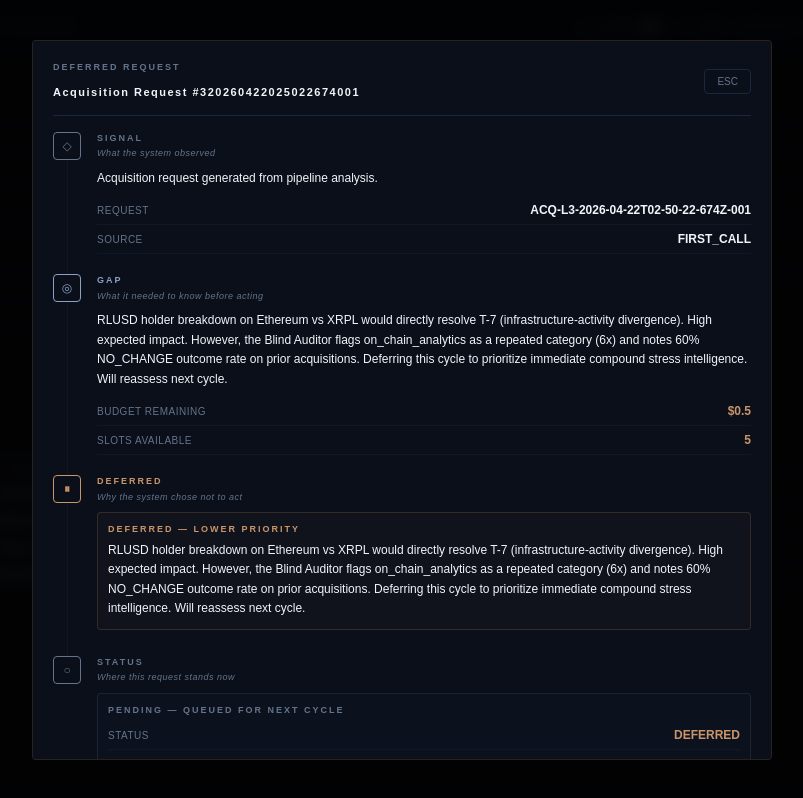
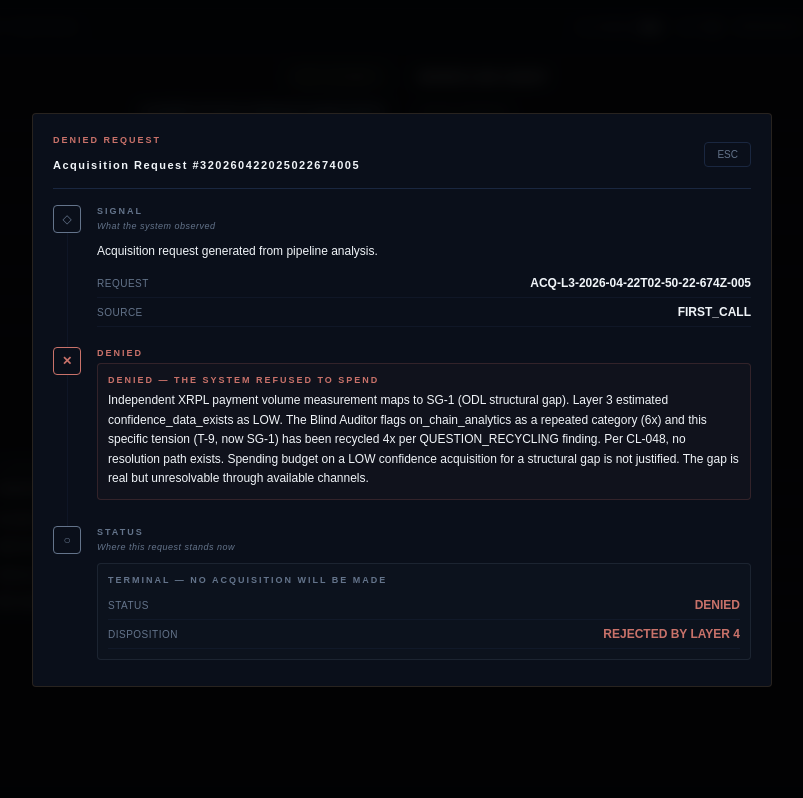
Before and after one commit to Integrity-Protocol/integrity-protocol-x402-hub, a Next.js app: page / in a window 1280 px wide. Both pictures are taken after a click on the element 640 px from the left and 492 px from the top of the page. Shown: the whole page, without its empty margins (238-1041 px from the left). Built offline with nearby package versions, Linux system fonts and the light colour scheme.

Commit message:
feat: clickable tx_hash explorer links (BaseScan/Bithomp), denied row + drilldown modal in triage ledger

```diff
--- a/src/app/api/targets/route.ts
+++ b/src/app/api/targets/route.ts
@@ -134,6 +134,7 @@ export async function GET() {
       const shaped: Transaction = {
         id: t.request_id || '',
         hash: truncateHash(t.tx_hash),
+        fullHash: t.tx_hash || null,
         amt: formatAmount(t),
         vendor: t.vendor || '—',
         query: t.description || '—',
@@ -197,6 +198,7 @@ export async function GET() {
           amt: formatAmount(t),
           chain: t.chain === 'xrpl' ? 'XRPL Mainnet' : t.chain === 'base' ? 'Base Mainnet' : '—',
           hash: truncateHash(t.tx_hash),
+          fullHash: t.tx_hash || null,
           query: t.description || '—',
         },
         correct: {
--- a/src/app/page.tsx
+++ b/src/app/page.tsx
@@ -6,6 +6,7 @@ import { useState, useEffect } from "react"
 interface Transaction {
   id: string
   hash: string
+  fullHash: string | null
   amt: string
   vendor: string
   query: string
@@ -37,6 +38,7 @@ interface DrillData {
     amt: string
     chain: string
     hash: string
+    fullHash: string | null
     query: string
   }
   correct: {
@@ -405,6 +407,7 @@ function Modal({ tx, drill, onClose }: ModalProps) {
       amt: tx.amt,
       chain: tx.hash?.startsWith("0x") ? "Base Mainnet" : "XRPL Mainnet",
       hash: tx.hash,
+      fullHash: tx.fullHash,
       query: tx.query,
     },
     correct: { old: null, new_r: null, cid: null },
@@ -512,7 +515,21 @@ function Modal({ tx, drill, onClose }: ModalProps) {
             <DataRow label="AMOUNT" value={d.acquire.amt} color={C.olive} />
             <DataRow label="CHAIN" value={d.acquire.chain} />
             <DataRow label="MODEL" value={d.acquire.model} />
-            <DataRow label="TX HASH" value={d.acquire.hash} color={C.slate} />
+            {d.acquire.fullHash ? (
+              <a
+                href={d.acquire.fullHash.startsWith("0x")
+                  ? `https://sepolia.basescan.org/tx/${d.acquire.fullHash}`
+                  : `https://bithomp.com/explorer/${d.acquire.fullHash}`}
+                target="_blank"
+                rel="noopener noreferrer"
+                onClick={(e) => e.stopPropagation()}
+                className="block"
+              >
+                <DataRow label="TX HASH" value={d.acquire.hash} color="#60a5fa" />
+              </a>
+            ) : (
+              <DataRow label="TX HASH" value="PENDING" color={C.slate} />
+            )}
             <div className="py-1.5">
               <span className="text-[10px] tracking-[0.5px] font-semibold" style={{ color: C.lbl }}>
                 QUERY
@@ -636,6 +653,7 @@ export default function AgentHub() {
   const [sel, setSel] = useState<Transaction | null>(null)
   const [modal, setModal] = useState<Transaction | null>(null)
   const [deferredModal, setDeferredModal] = useState<any>(null)
+  const [deniedModal, setDeniedModal] = useState<any>(null)
   const [data, setData] = useState<HubData | null>(null)
   const [loading, setLoading] = useState(true)
   const [error, setError] = useState<string | null>(null)
@@ -824,6 +842,28 @@ export default function AgentHub() {
 
           {/* Deferred & Approved Rows */}
           <div className="flex-1 min-h-0" style={{ overflowY: "auto" }}>
+            {bd.denied.map((n: any) => (
+              <div
+                key={n.request_id}
+                className="grid gap-1.5 py-1 items-start cursor-pointer"
+                style={{
+                  gridTemplateColumns: "55px 55px 75px 1fr",
+                  borderBottom: `1px solid ${C.row}`,
+                }}
+                onClick={() => setDeniedModal(n)}
+              >
+                <span className="text-[10px] font-bold" style={{ color: C.coral }} title={n.request_id}>
+                  {shortId(n.request_id)}
+                </span>
+                <span className="text-[9px] font-bold" style={{ color: C.coral }}>
+                  DENIED
+                </span>
+                <span className="text-[9px] font-medium" style={{ color: C.lbl }}>
+                  {n._source ? n._source.toUpperCase() : "—"}
+                </span>
+                <ExpandableText text={n.reasoning} max={80} />
+              </div>
+            ))}
             {bd.deferred.map((d) => (
               <div
                 key={d.request_id}
@@ -958,6 +998,52 @@ export default function AgentHub() {
           </div>
         </div>
       )}
+        {deniedModal && (
+          <div
+            className="fixed inset-0 flex items-center justify-center z-[1000] backdrop-blur-sm"
+            style={{ background: "rgba(0,0,0,0.85)" }}
+            onClick={() => setDeniedModal(null)}
+          >
+            <div
+              className="rounded-[4px] w-[94%] max-w-[740px] max-h-[90vh] overflow-y-auto p-5"
+              style={{ background: C.bg, border: `1px solid ${C.wire}` }}
+              onClick={(e) => e.stopPropagation()}
+            >
+              <div className="flex justify-between items-center mb-4 pb-3" style={{ borderBottom: `1px solid ${C.section}` }}>
+                <div>
+                  <div className="text-[9px] tracking-[2px] mb-1 font-semibold" style={{ color: C.coral }}>DENIED REQUEST</div>
+                  <span className="text-[11px] font-bold tracking-[1.5px]" style={{ color: C.hi }}>
+                    Acquisition Request #{deniedModal.request_id.replace(/\D/g, "")}
+                  </span>
+                </div>
+                <button onClick={() => setDeniedModal(null)} className="border rounded-[4px] px-3 py-1 cursor-pointer text-[10px] font-medium" style={{ background: "none", borderColor: C.section, color: C.lbl }}>ESC</button>
+              </div>
+
+              <Node label="SIGNAL" color={C.lbl} icon={<span style={{ color: C.lbl }}>◇</span>}>
+                <div className="text-xs leading-relaxed mb-2 font-medium" style={{ color: C.val }}>
+                  Acquisition request generated from pipeline analysis.
+                </div>
+                <DataRow label="REQUEST" value={deniedModal.request_id} />
+                <DataRow label="SOURCE" value={deniedModal._source ? deniedModal._source.toUpperCase() : "—"} />
+              </Node>
+
+              <Node label="DENIED" color={C.coral} icon={<span style={{ color: C.coral, fontWeight: 700 }}>✕</span>}>
+                <StatusBlock borderColor={C.coral} label="DENIED — THE SYSTEM REFUSED TO SPEND">
+                  <div className="text-xs leading-relaxed font-medium" style={{ color: C.val }}>
+                    {deniedModal.reasoning}
+                  </div>
+                </StatusBlock>
+              </Node>
+
+              <Node label="STATUS" color={C.lbl} icon={<span style={{ color: C.lbl }}>○</span>} last>
+                <StatusBlock borderColor={C.lbl} label="TERMINAL — NO ACQUISITION WILL BE MADE">
+                  <DataRow label="STATUS" value="DENIED" color={C.coral} />
+                  <DataRow label="DISPOSITION" value="REJECTED BY LAYER 4" color={C.coral} />
+                </StatusBlock>
+              </Node>
+            </div>
+          </div>
+        )}
     </div>
   )
 }
```
